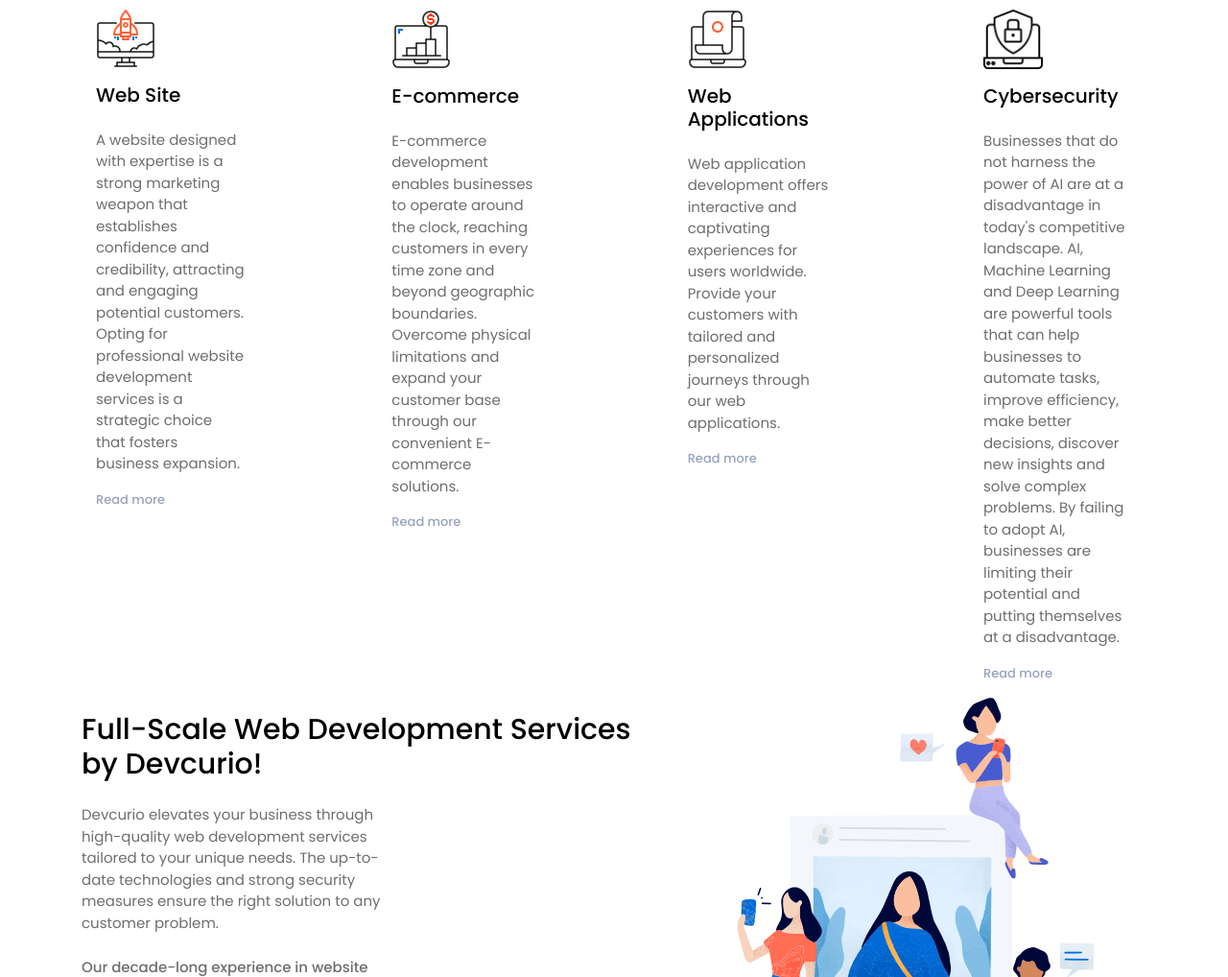
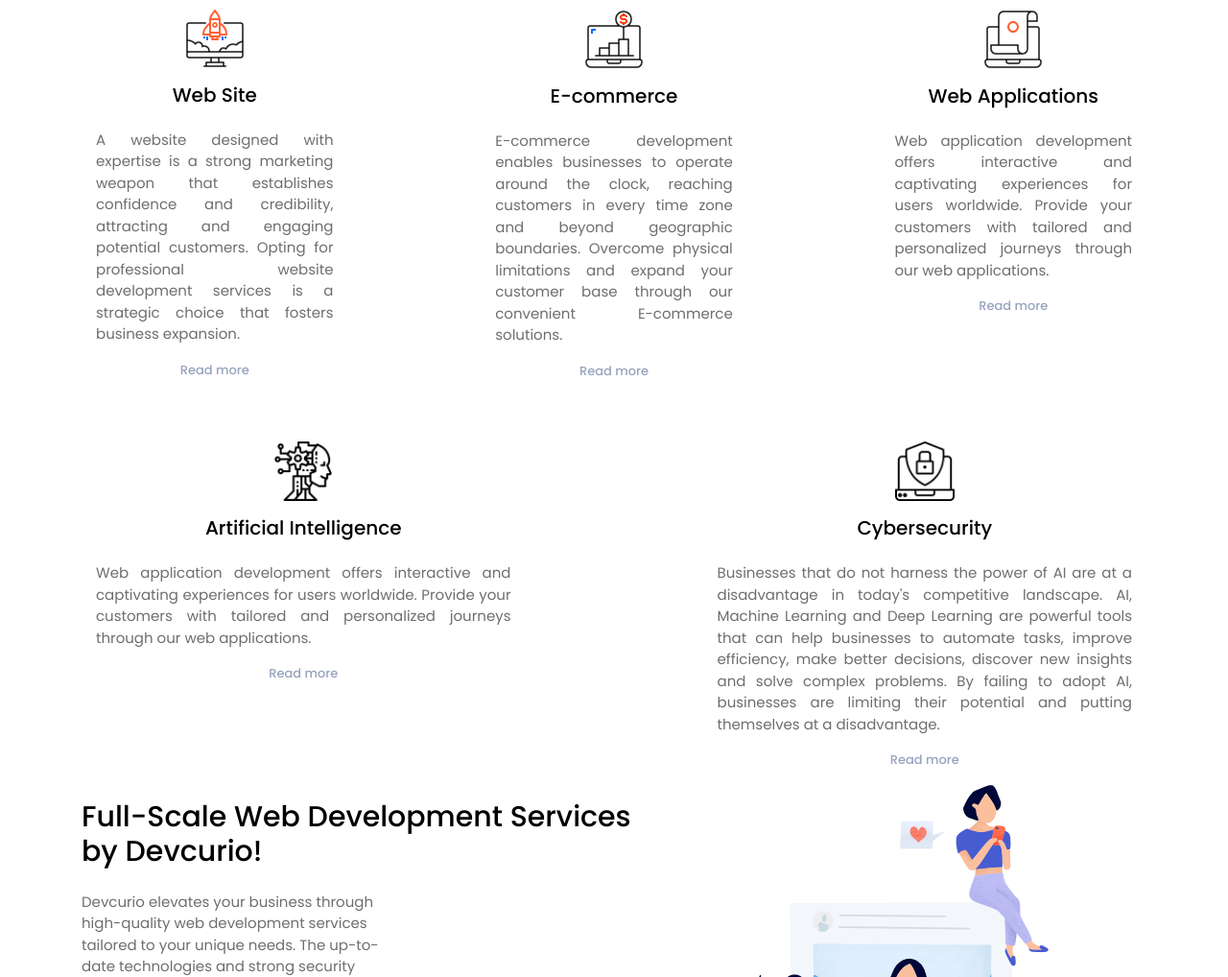
Before and after one commit to devcurio-team/website, a website: page index.html in a window 1280 px wide. Shown: the part 960-1978 px from the top of the page at 96% size. Drawn offline with Linux system fonts and the light colour scheme.

Commit message:
web view fixed2

```diff
--- a/index.html
+++ b/index.html
@@ -91,11 +91,11 @@
             <h6 class="section-subtitle text-muted">Everything you need on mobile and web.</h6>
           </div>
           <div class="d-md-flex justify-content-between">
-            <div class="col-xs-12 col-md-2 justify-content-center ">
-              <div class="features-width">
-                <img src="images/Group12.svg" alt="" class="img-icons" />
-                <h5 class="py-3">Web Site</h5>
-                <p class="text-muted">
+            <div class="col-xs-12 col-md-3 justify-content-center text-center">
+              <div class="features-width ">
+                <img src="images/Group12.svg" alt="" class="img-icons mx-auto d-block" />
+                <h5 class="py-3 ">Web Site</h5>
+                <p class="text-muted text-justify">
                   A website designed with expertise is a strong marketing weapon that establishes confidence and
                   credibility, attracting and engaging potential customers. Opting for professional website development
                   services is a strategic choice that fosters business expansion.
@@ -103,11 +103,11 @@
                 <a href="#"><p class="readmore-link">Read more</p></a>
               </div>
             </div>
-            <div class="col-xs-12 col-md-2 justify-content-center ">
+            <div class="col-xs-12 col-md-3 justify-content-center text-center ">
               <div class="features-width">
-                <img src="images/Group7.svg" alt="" class="img-icons" />
-                <h5 class="py-3">E-commerce</h5>
-                <p class="text-muted">
+                <img src="images/Group7.svg" alt="" class="img-icons mx-auto d-block" />
+                <h5 class="py-3 ">E-commerce</h5>
+                <p class="text-muted text-justify">
                   E-commerce development enables businesses to operate around the clock, reaching customers in every
                   time zone and beyond geographic boundaries. Overcome physical limitations and expand your customer
                   base through our convenient E-commerce solutions.
@@ -115,22 +115,35 @@
                 <a href="#"><p class="readmore-link">Read more</p></a>
               </div>
             </div>
-            <div class="col-xs-12 col-md-2 justify-content-center ">
+            <div class="col-xs-12 col-md-3 justify-content-center text-center">
               <div class="features-width">
-                <img src="images/Group5.svg" alt="" class="img-icons" />
-                <h5 class="py-3">Web Applications</h5>
-                <p class="text-muted">
+                <img src="images/Group5.svg" alt="" class="img-icons mx-auto d-block" />
+                <h5 class="py-3 ">Web Applications</h5>
+                <p class="text-muted text-justify">
                   Web application development offers interactive and captivating experiences for users worldwide.
                   Provide your customers with tailored and personalized journeys through our web applications.
                 </p>
                 <a href="#"><p class="readmore-link">Read more</p></a>
               </div>
             </div>
-            <div class="col-xs-12 col-md-2 justify-content-center ">
+          </div>
+          <div class="d-md-flex justify-content-between mt-5">
+            <div class="col-xs-12 col-md-5 justify-content-center text-center">
               <div class="features-width">
-                <img src="images/cyber-security.png" width="62px" alt="" class="img-icons" />
-                <h5 class="py-3">Cybersecurity</h5>
-                <p class="text-muted">
+                <img src="images/ai.png" width="62px" alt="" class="img-icons mx-auto d-block" />
+                <h5 class="py-3 ">Artificial Intelligence</h5>
+                <p class="text-muted text-justify">
+                  Web application development offers interactive and captivating experiences for users worldwide.
+                  Provide your customers with tailored and personalized journeys through our web applications.
+                </p>
+                <a href="#"><p class="readmore-link">Read more</p></a>
+              </div>
+            </div>
+            <div class="col-xs-12 col-md-5 justify-content-center text-center">
+              <div class="features-width">
+                <img src="images/cyber-security.png" width="62px" alt="" class="img-icons mx-auto d-block" />
+                <h5 class="py-3 ">Cybersecurity</h5>
+                <p class="text-muted text-justify">
                   Businesses that do not harness the power of AI are at a disadvantage in today's competitive landscape. AI, Machine Learning and Deep Learning are powerful tools that can help businesses to automate tasks, improve efficiency, make better decisions, discover new insights and solve complex problems. By failing to adopt AI, businesses are limiting their potential and putting themselves at a disadvantage.
                 </p>
                 <a href="#"><p class="readmore-link">Read more</p></a>
```
Also changed, not shown: images/ai.png (added), images/innovation.png (added), 2 other files.
